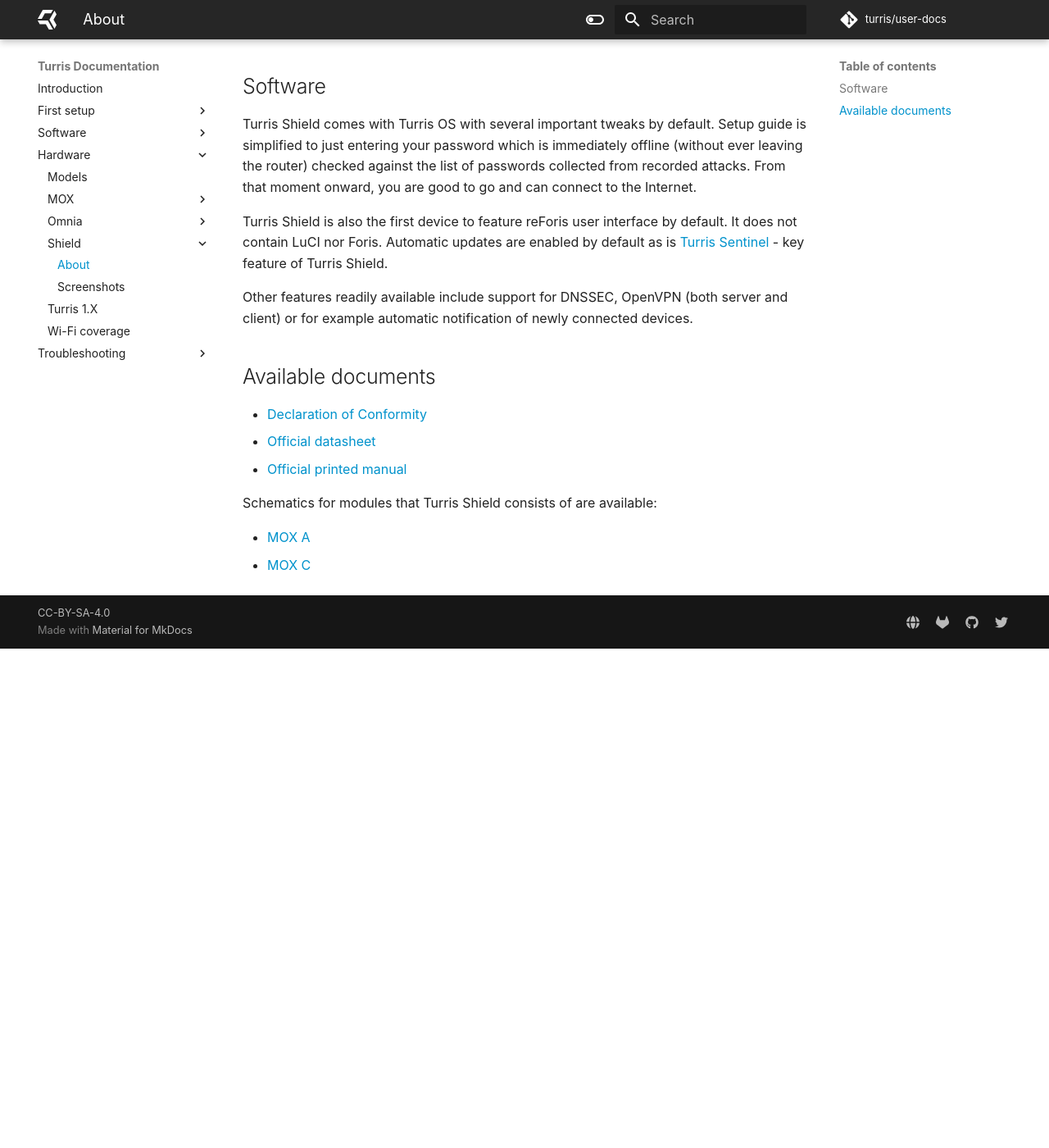
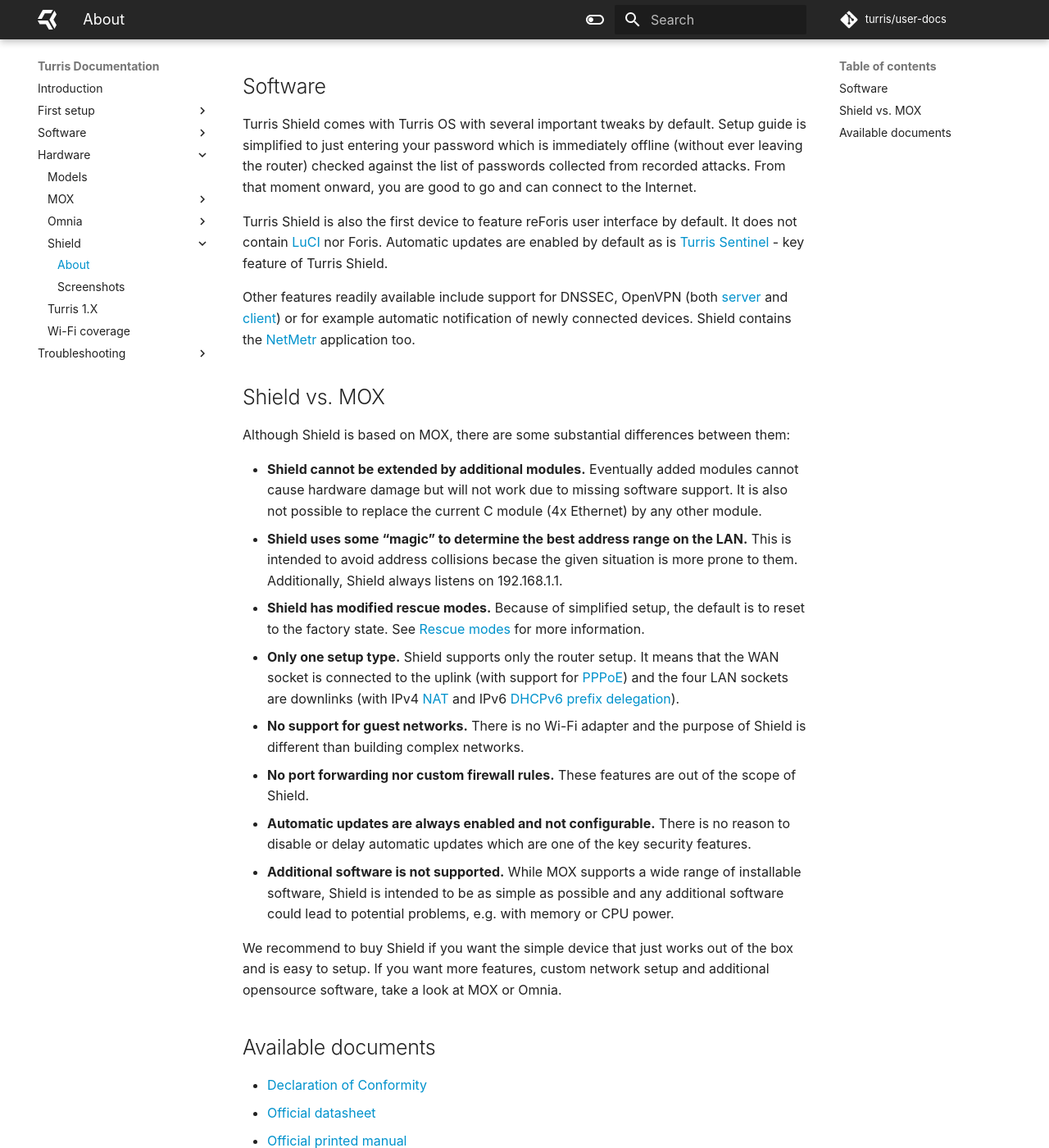
Before and after one commit to turris-cz/user-docs, an MkDocs documentation site: the page built from docs/hw/shield/shield.md, in a window 1280 px wide and 1400 px high, scrolled down 749 px. Shown: the whole window at 82% size. Built offline with MkDocs 1.6.1 and Material for MkDocs 9.7.7, drawn with Linux system fonts in a browser that asks for light colours; before the commit the page ends 1540 px from its top, so only the background shows below that.

Commit message:
hw/shield: Add information about differences Shield vs. MOX

```diff
--- a/docs/hw/shield/shield.md
+++ b/docs/hw/shield/shield.md
@@ -23,13 +23,53 @@
 and can connect to the Internet.
 
 Turris Shield is also the first device to feature reForis user interface by
-default. It does not contain LuCI nor Foris. Automatic updates are enabled by
-default as is [Turris Sentinel](../../basics/collect/collect.md) - key feature of
+default. It does not contain [LuCI](../../basics/luci/luci.md) nor Foris.
+Automatic updates are enabled by default as is
+[Turris Sentinel](../../basics/collect/collect.md) - key feature of
 Turris Shield.
 
 Other features readily available include support for DNSSEC, OpenVPN (both
-server and client) or for example automatic notification of newly connected
-devices.
+[server](../../basics/apps/openvpn-server/openvpn.md) and
+[client](../../basics/apps/openvpn-client/openvpn.md)) or for example automatic
+notification of newly connected devices. Shield contains
+the [NetMetr](../../basics/apps/netmetr.md) application too.
+
+## Shield vs. MOX
+
+Although Shield is based on MOX, there are some substantial differences
+between them:
+
+- **Shield cannot be extended by additional modules.** Eventually added modules
+  cannot cause hardware damage but will not work due to missing software
+  support. It is also not possible to replace the current C module
+  (4x Ethernet) by any other module.
+- **Shield uses some "magic" to determine the best address range on the LAN.**
+  This is intended to avoid address collisions becase the given situation is
+  more prone to them. Additionally, Shield always listens on 192.168.1.1.
+- **Shield has modified rescue modes.** Because of simplified setup, the
+  default is to reset to the factory state. See
+  [Rescue modes](../mox/rescue-modes.md) for more information.
+- **Only one setup type.** Shield supports only the router setup. It means
+  that the WAN socket is connected to the uplink (with support for
+  [PPPoE](https://en.wikipedia.org/wiki/Point-to-Point_Protocol_over_Ethernet))
+  and the four LAN sockets are downlinks (with IPv4
+  [NAT](https://en.wikipedia.org/wiki/Network_address_translation) and IPv6
+  [DHCPv6 prefix delegation](https://en.wikipedia.org/wiki/Prefix_delegation)).
+- **No support for guest networks.** There is no Wi-Fi adapter and
+  the purpose of Shield is different than building complex networks.
+- **No port forwarding nor custom firewall rules.** These features are out
+  of the scope of Shield.
+- **Automatic updates are always enabled and not configurable.** There is
+  no reason to disable or delay automatic updates which are one of the key
+  security features.
+- **Additional software is not supported.** While MOX supports a wide range
+  of installable software, Shield is intended to be as simple as possible
+  and any additional software could lead to potential problems, e.g. with
+  memory or CPU power.
+
+We recommend to buy Shield if you want the simple device that just works out
+of the box and is easy to setup. If you want more features, custom network
+setup and additional opensource software, take a look at MOX or Omnia.
 
 ## Available documents
 
```
